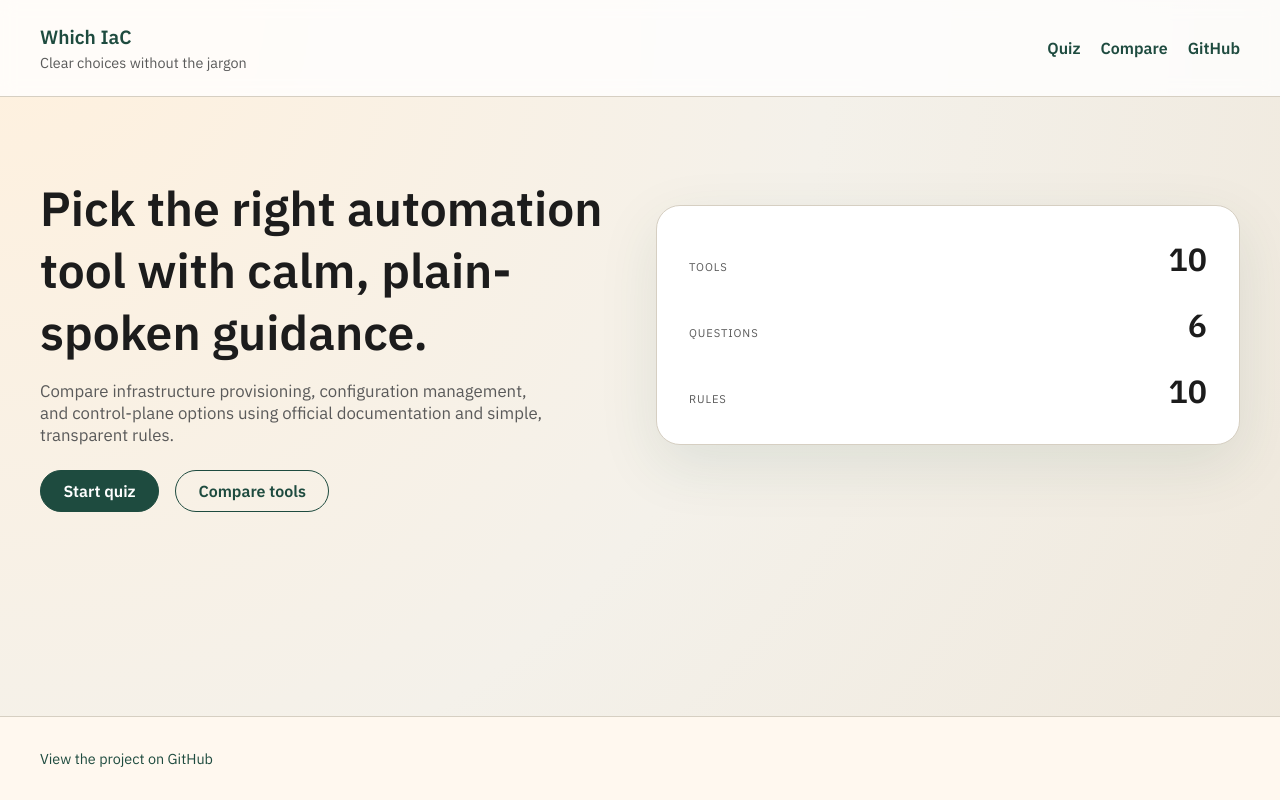
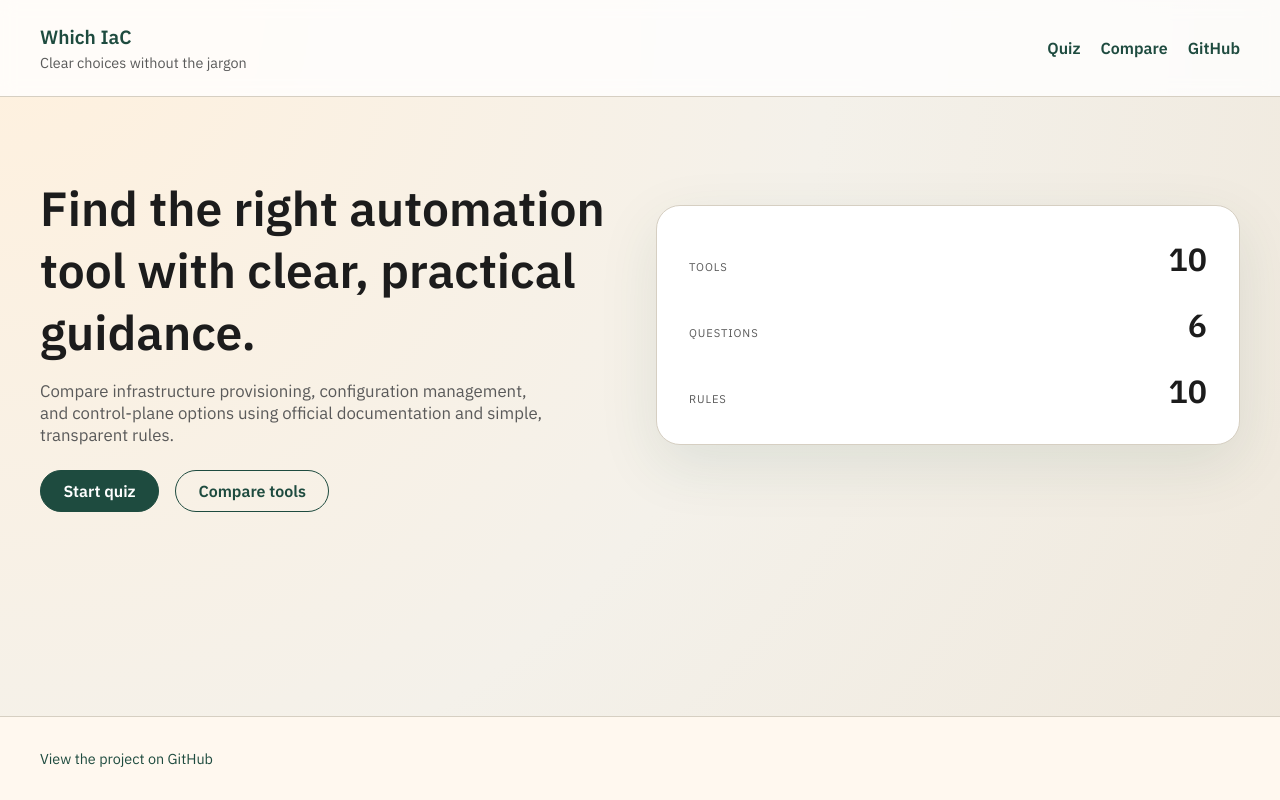
Before and after one commit to chris-bateman/Which-IaC, a Next.js app: page / in a window 1280 px wide. Built offline with nearby package versions, Linux system fonts and the light colour scheme.

Commit message:
update hero and bot

```diff
--- a/src/app/page.tsx
+++ b/src/app/page.tsx
@@ -7,7 +7,7 @@ export default function HomePage() {
   return (
     <section className="hero">
       <div className="hero-text">
-        <h1>Pick the right automation tool with calm, plain-spoken guidance.</h1>
+        <h1>Find the right automation tool with clear, practical guidance.</h1>
         <p>
           Compare infrastructure provisioning, configuration management, and control-plane
           options using official documentation and simple, transparent rules.
```
